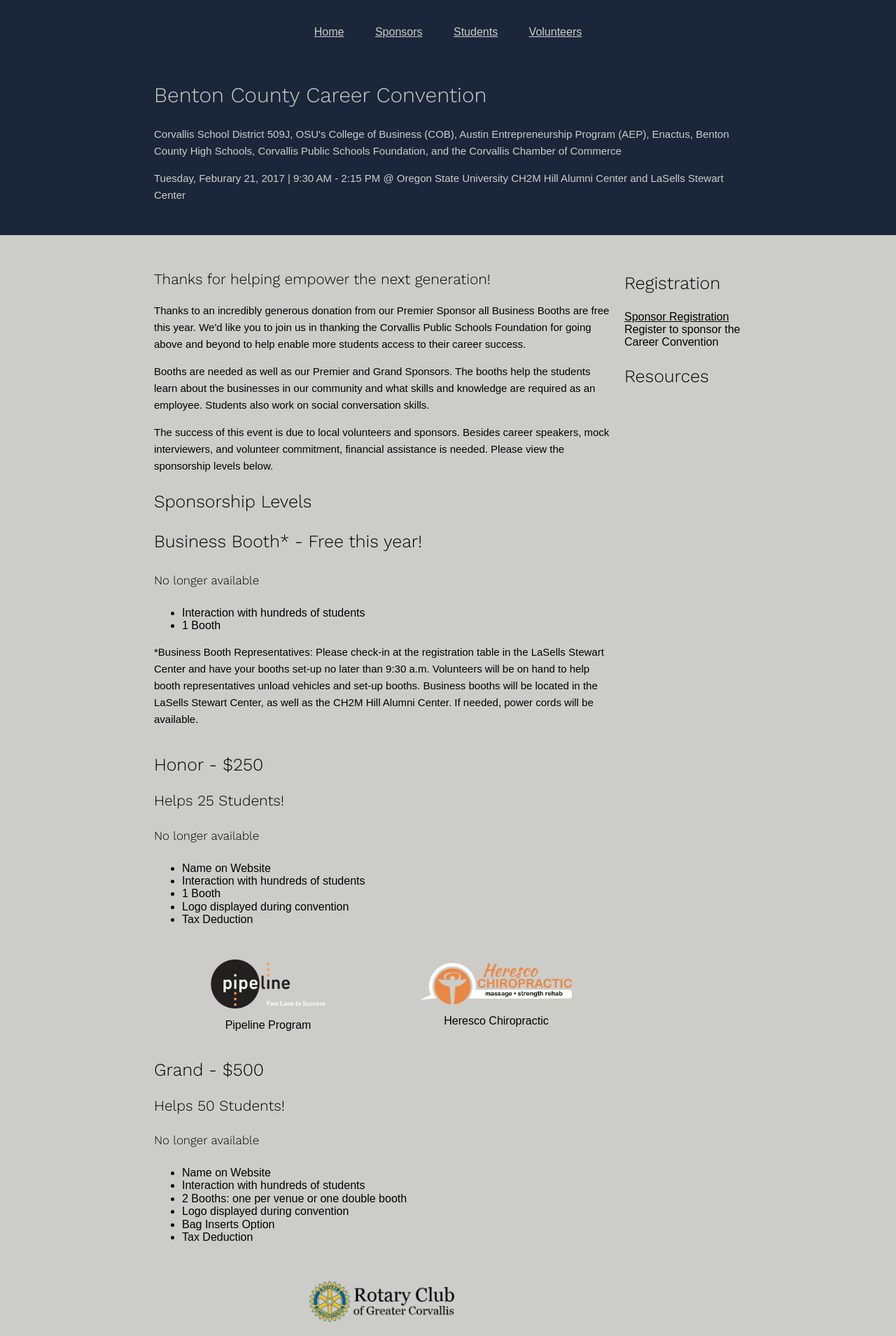
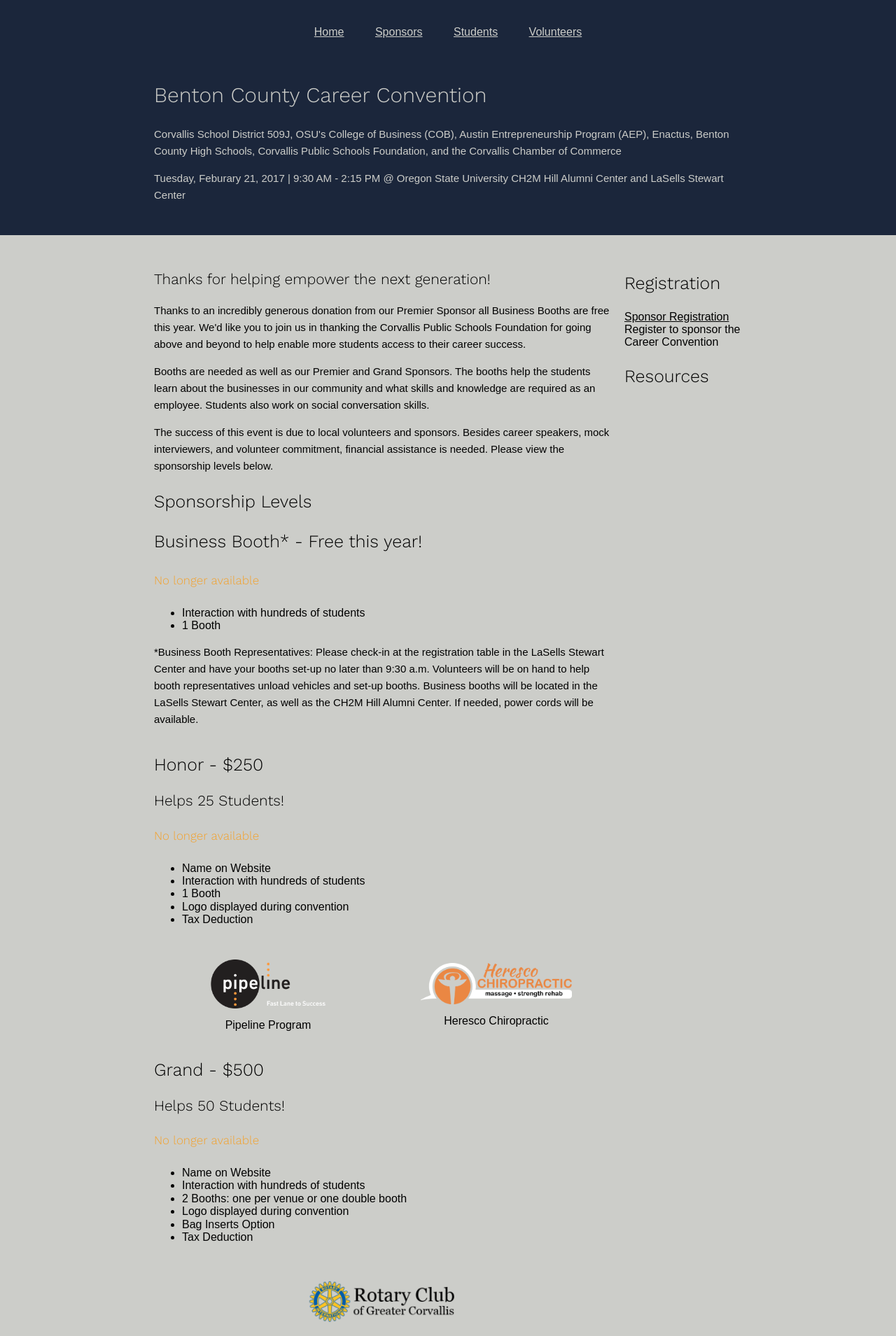
Before and after one commit to peterramsing/benton-county-career-convention, a Jekyll site: the page built from sponsors.html, in a window 1280 px wide. Shown: the top 1909 px of the page at 70% size. Built offline with Jekyll 4.4.1, drawn with Linux system fonts in a browser that asks for light colours.

Commit message:
Adds special note about availability

```diff
--- a/_sass/_base.scss
+++ b/_sass/_base.scss
@@ -132,3 +132,7 @@ a:focus {
   width: 100%;
   text-align: center;
 }
+
+.sponsorship-levels__availability-status {
+  color: $color3;
+}
--- a/sponsors.html
+++ b/sponsors.html
@@ -26,7 +26,7 @@ title: Sponsors
           <h3>Helps {{level.helps}} Students!</h3>
         {% endif %}
         {% if level.available == false %}
-          <h4>No longer available</h4>
+          <h4 class="sponsorship-levels__availability-status">No longer available</h4>
         {% endif %}
         <ul>
           {% for perk in level.perks %}
```
